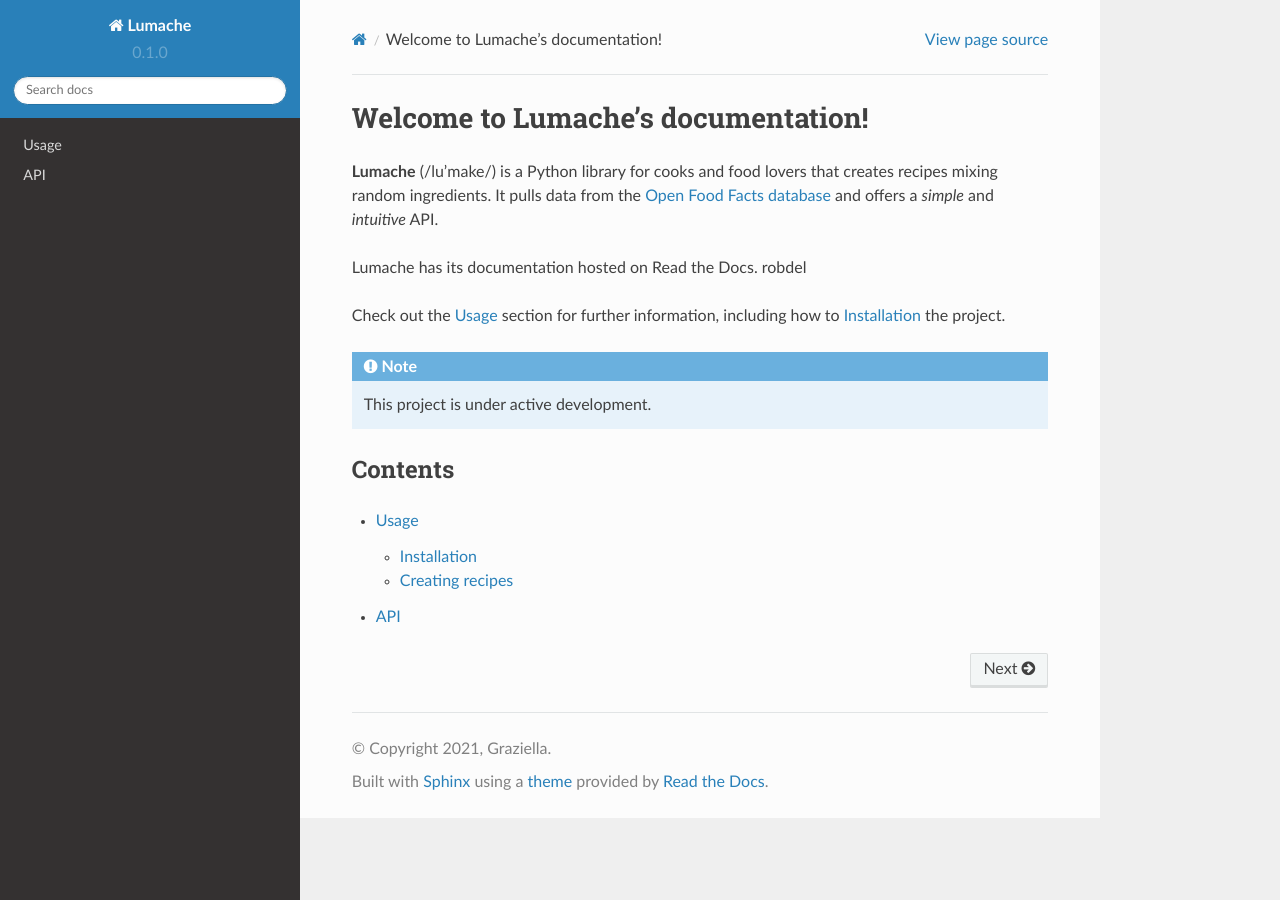
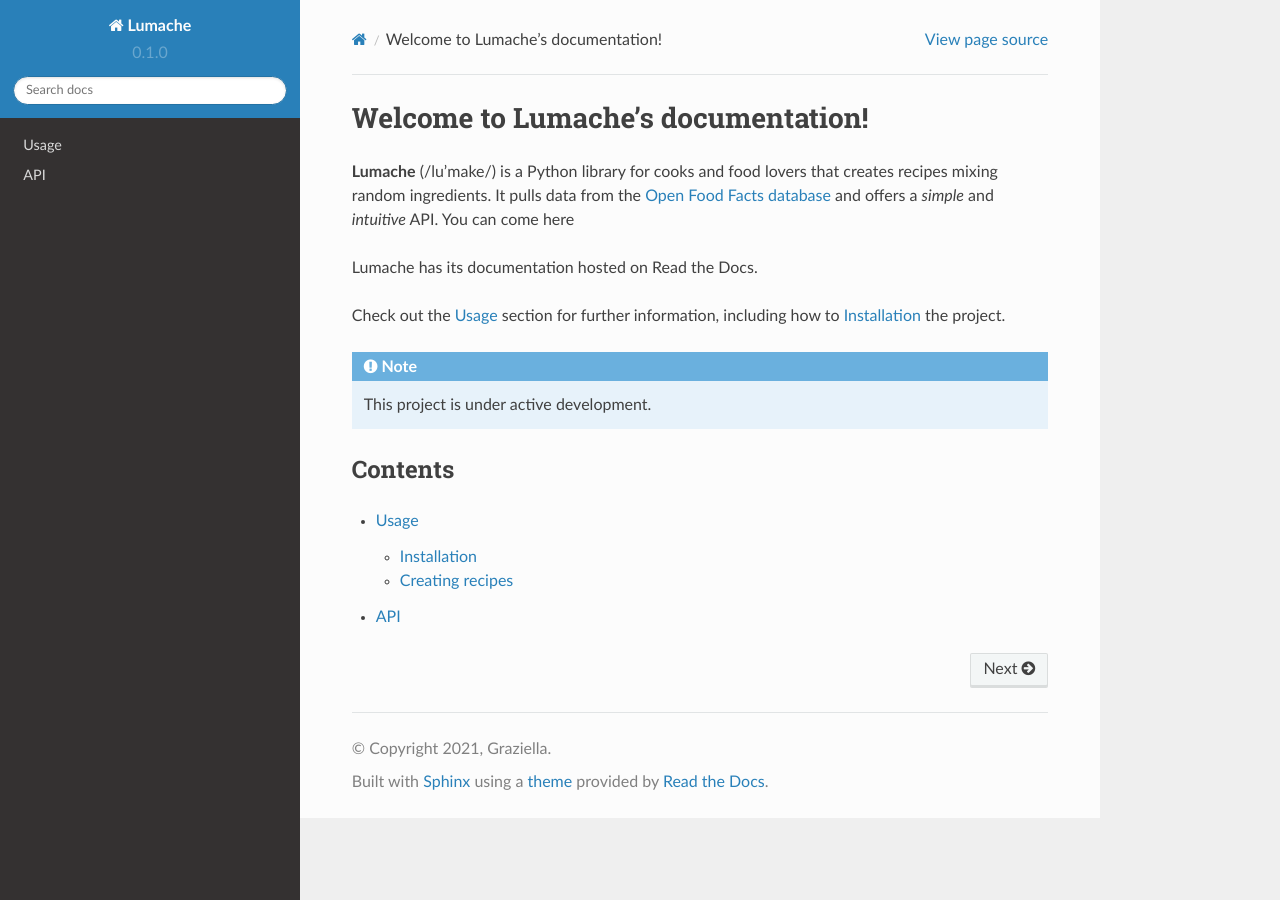
Before and after one commit to delima87/testDocs, a Sphinx documentation site: the page built from docs/source/index.rst, in a window 1280 px wide. Built offline with Sphinx 7.4.7 and the Read the Docs theme 2.0.0, drawn with Linux system fonts in a browser that asks for light colours.

Commit message:
Update index.rst

```diff
--- a/docs/source/index.rst
+++ b/docs/source/index.rst
@@ -3,9 +3,9 @@ Welcome to Lumache's documentation!
 **Lumache** (/lu'make/) is a Python library for cooks and food lovers
 that creates recipes mixing random ingredients.
 It pulls data from the `Open Food Facts database <https://world.openfoodfacts.org/>`_
-and offers a *simple* and *intuitive* API.
+and offers a *simple* and *intuitive* API. You can come here
 
-Lumache has its documentation hosted on Read the Docs. robdel
+Lumache has its documentation hosted on Read the Docs.
 
 Check out the :doc:`usage` section for further information, including
 how to :ref:`installation` the project.
```
